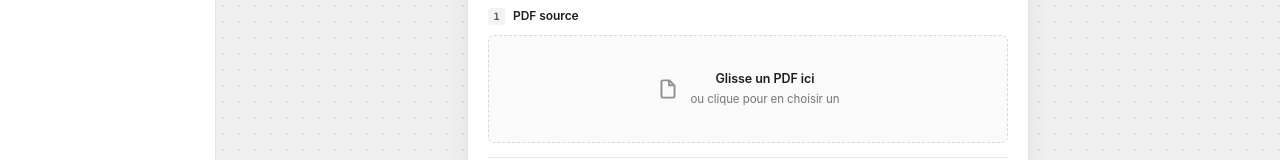
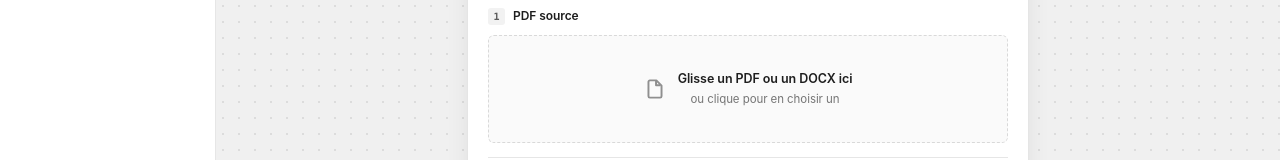
Before and after one commit to AnisseElBezazi/React_Template_maker_Middleman_PY_version-, a React (Vite) app in the folder frontend/: page / in a window 1280 px wide. Shown: the part 217-377 px from the top of the page. Built offline with nearby package versions, Linux system fonts and the light colour scheme; no server answers.

Commit message:
feat(front): accept DOCX files on the home page

```diff
--- a/frontend/src/pages/HomePage.jsx
+++ b/frontend/src/pages/HomePage.jsx
@@ -66,7 +66,7 @@ export default function HomePage() {
     }
   }
 
-  const pdfLabel = pdf ? pdf.name : "Glisse un PDF ici";
+  const pdfLabel = pdf ? pdf.name : "Glisse un PDF ou un DOCX ici";
   const pdfSub = pdf ? `${(pdf.size / 1024 / 1024).toFixed(2)} Mo — prêt` : "ou clique pour en choisir un";
   const submitLabel = busy ? "Démarrage..." : pdf ? "Lancer la génération" : "Choisis d'abord un PDF";
 
@@ -102,7 +102,7 @@ export default function HomePage() {
                     <p className="sub">{pdfSub}</p>
                   </div>
                 </div>
-                <input type="file" accept="application/pdf" id="fileInput" ref={fileInputRef} hidden
+                <input type="file" accept="application/pdf,.pdf,.docx,application/vnd.openxmlformats-officedocument.wordprocessingml.document" id="fileInput" ref={fileInputRef} hidden
                   onChange={(e) => { if (e.target.files.length) setPdf(e.target.files[0]); }} />
               </div>
 
```
